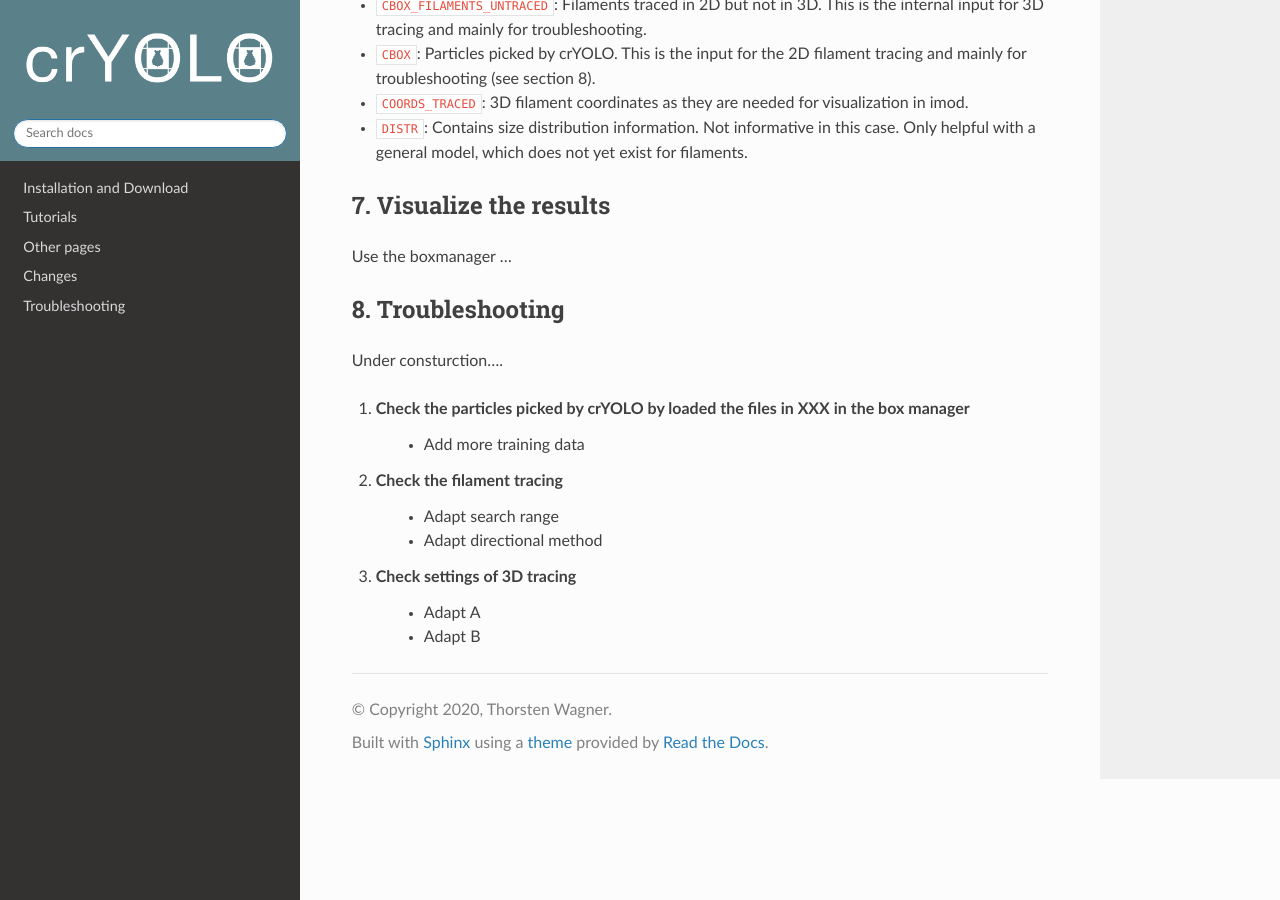
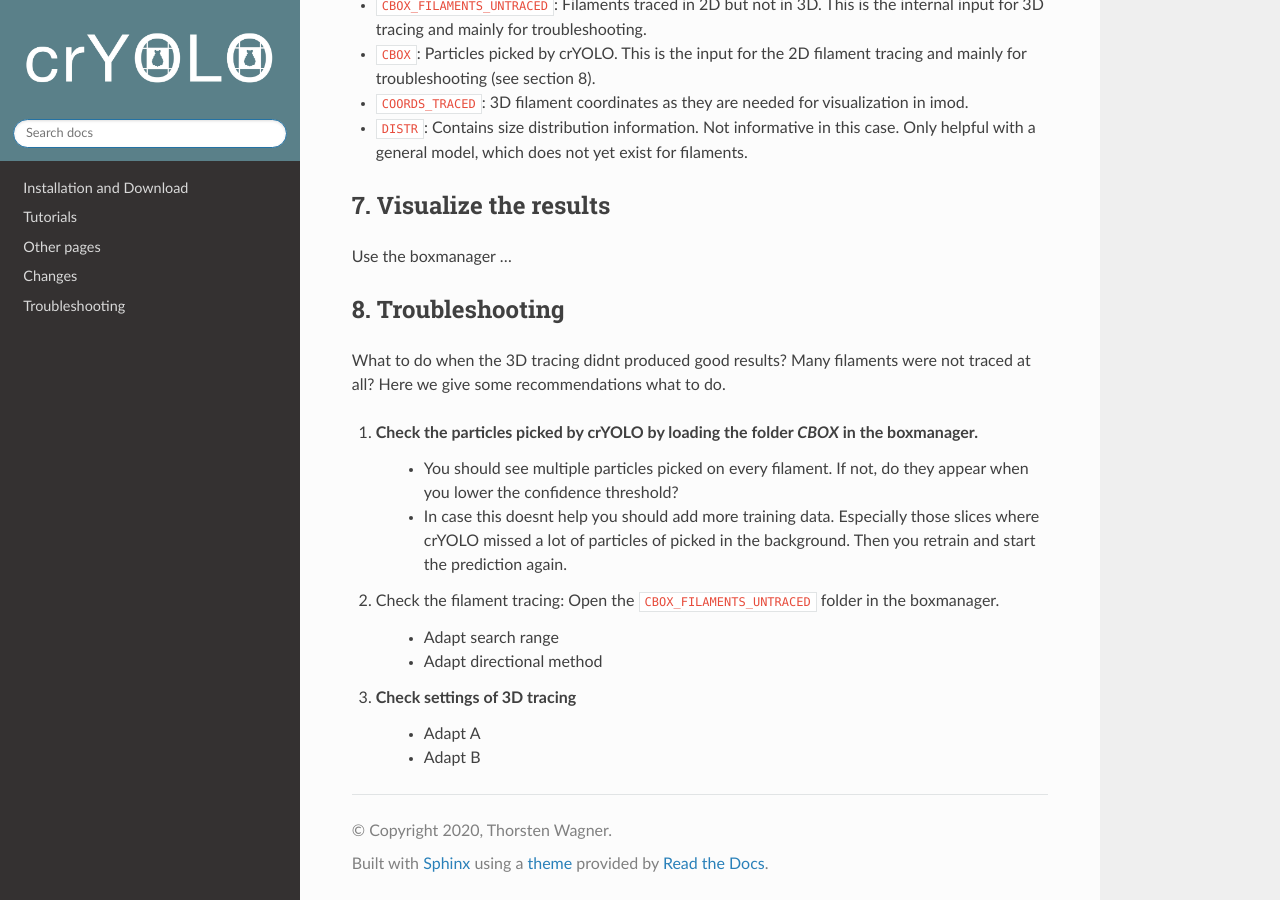
Before and after one commit to MPI-Dortmund/cryolo, a Sphinx documentation site: the page built from source/tutorials/tut06_tomo_filament.rst, in a window 1280 px wide and 900 px high, scrolled down 5528 px. Built offline with Sphinx 7.4.7 and the Read the Docs theme 2.0.0, drawn with Linux system fonts in a browser that asks for light colours.

Commit message:
changed tomo tutorial

```diff
--- a/source/tutorials/tut06_tomo_filament.rst
+++ b/source/tutorials/tut06_tomo_filament.rst
@@ -116,12 +116,17 @@ Use the boxmanager ...
 
 8. Troubleshooting
 ^^^^^^^^^^^^^^^^^^
-Under consturction....
 
-1. Check the particles picked by crYOLO by loaded the files in XXX in the box manager
-    - Add more training data
+What to do when the 3D tracing didnt produced good results? Many filaments were not traced at all?
+Here we give some recommendations what to do.
 
-2. Check the filament tracing
+1. Check the particles picked by crYOLO by loading the folder `CBOX` in the boxmanager.
+    - You should see multiple particles picked on every filament. If not, do they appear when you lower the confidence threshold?
+    - In case this doesnt help you should add more training data. Especially those slices where crYOLO missed a lot of particles of picked in the background. Then you retrain and start the prediction again.
+
+
+2. Check the filament tracing: Open the :file:`CBOX_FILAMENTS_UNTRACED` folder in the boxmanager.
+
     - Adapt search range
     - Adapt directional method
 
```
